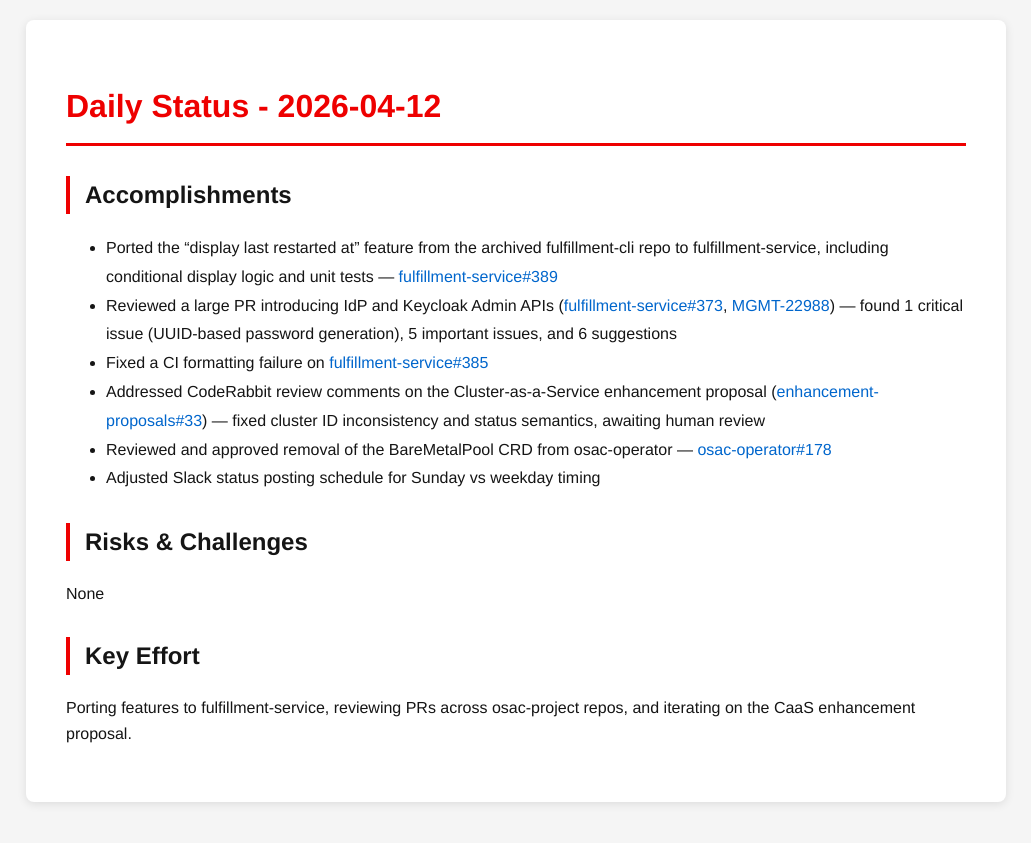
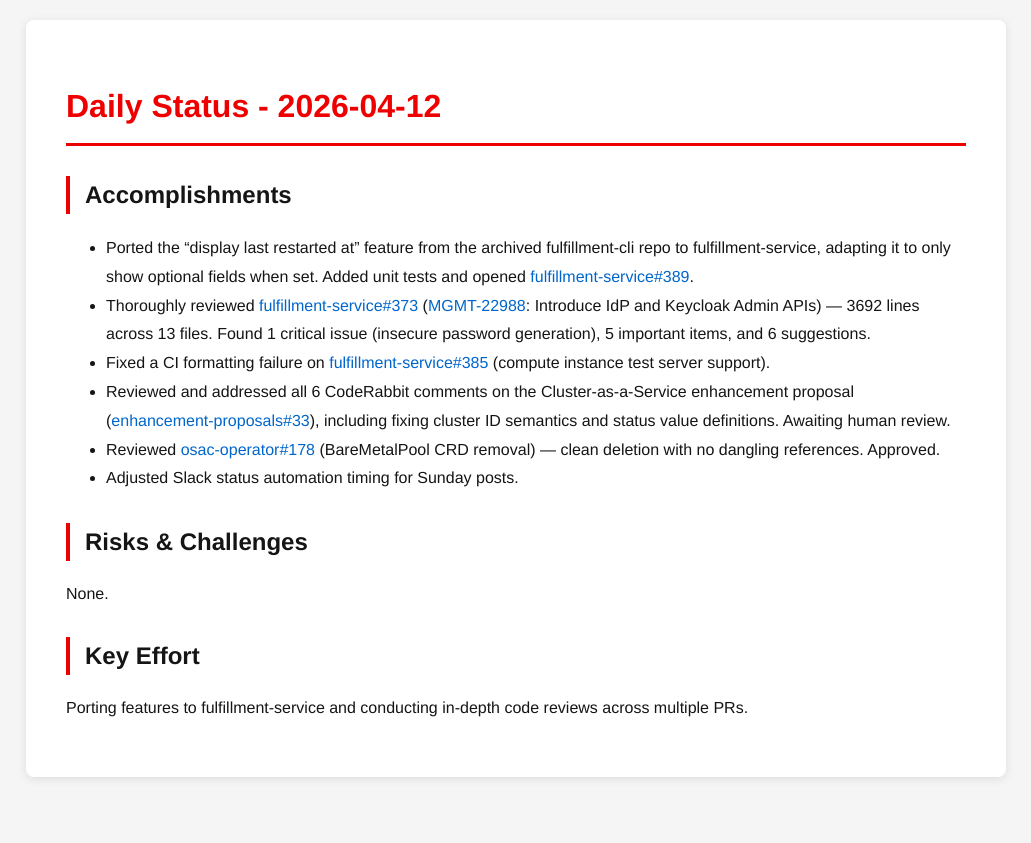
Before and after one commit to tzvatot/daily-status, a Jekyll site: the page built from 2026-04-12.md, in a window 1280 px wide. Shown: the top 843 px of the page, without its empty margins (124-1155 px from the left). Built offline with Jekyll 4.4.1, drawn with Linux system fonts in a browser that asks for light colours.

Commit message:
Daily status update - 2026-04-12

```diff
--- a/2026-04-12.md
+++ b/2026-04-12.md
@@ -7,15 +7,15 @@
 # Daily Status - 2026-04-12
 
 ## Accomplishments
-- Ported the "display last restarted at" feature from the archived fulfillment-cli repo to fulfillment-service, including conditional display logic and unit tests — [fulfillment-service#389](https://github.com/osac-project/fulfillment-service/pull/389)
-- Reviewed a large PR introducing IdP and Keycloak Admin APIs ([fulfillment-service#373](https://github.com/osac-project/fulfillment-service/pull/373), [MGMT-22988](https://issues.redhat.com/browse/MGMT-22988)) — found 1 critical issue (UUID-based password generation), 5 important issues, and 6 suggestions
-- Fixed a CI formatting failure on [fulfillment-service#385](https://github.com/osac-project/fulfillment-service/pull/385)
-- Addressed CodeRabbit review comments on the Cluster-as-a-Service enhancement proposal ([enhancement-proposals#33](https://github.com/osac-project/enhancement-proposals/pull/33)) — fixed cluster ID inconsistency and status semantics, awaiting human review
-- Reviewed and approved removal of the BareMetalPool CRD from osac-operator — [osac-operator#178](https://github.com/osac-project/osac-operator/pull/178)
-- Adjusted Slack status posting schedule for Sunday vs weekday timing
+- Ported the "display last restarted at" feature from the archived fulfillment-cli repo to fulfillment-service, adapting it to only show optional fields when set. Added unit tests and opened [fulfillment-service#389](https://github.com/osac-project/fulfillment-service/pull/389).
+- Thoroughly reviewed [fulfillment-service#373](https://github.com/osac-project/fulfillment-service/pull/373) ([MGMT-22988](https://issues.redhat.com/browse/MGMT-22988): Introduce IdP and Keycloak Admin APIs) — 3692 lines across 13 files. Found 1 critical issue (insecure password generation), 5 important items, and 6 suggestions.
+- Fixed a CI formatting failure on [fulfillment-service#385](https://github.com/osac-project/fulfillment-service/pull/385) (compute instance test server support).
+- Reviewed and addressed all 6 CodeRabbit comments on the Cluster-as-a-Service enhancement proposal ([enhancement-proposals#33](https://github.com/osac-project/enhancement-proposals/pull/33)), including fixing cluster ID semantics and status value definitions. Awaiting human review.
+- Reviewed [osac-operator#178](https://github.com/osac-project/osac-operator/pull/178) (BareMetalPool CRD removal) — clean deletion with no dangling references. Approved.
+- Adjusted Slack status automation timing for Sunday posts.
 
 ## Risks & Challenges
-None
+None.
 
 ## Key Effort
-Porting features to fulfillment-service, reviewing PRs across osac-project repos, and iterating on the CaaS enhancement proposal.
+Porting features to fulfillment-service and conducting in-depth code reviews across multiple PRs.
```
